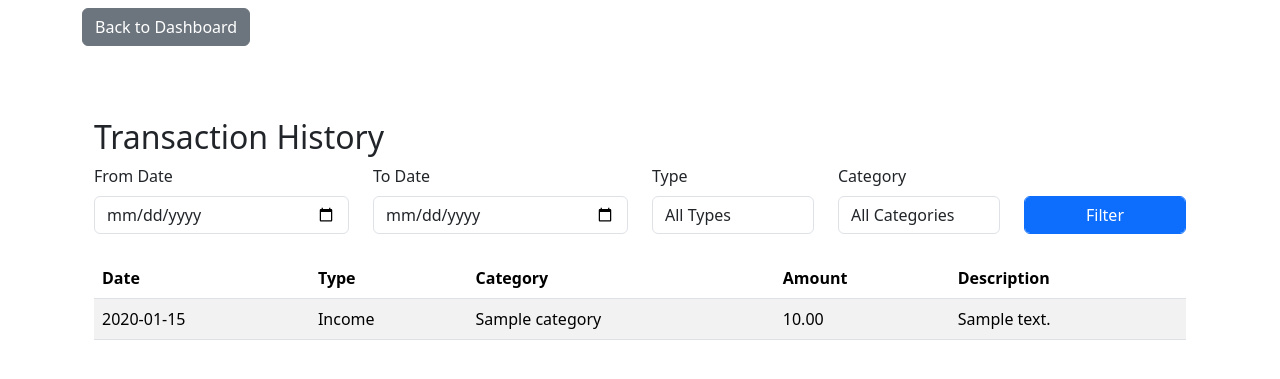
After one commit to tedee09/personal-finance-tracker, a PHP site: page /transaction_history.php in a window 1280 px wide. The commit adds this page. Shown: the top 379 px of the page. Run offline with PHP 8.4, Linux system fonts and the light colour scheme; a user stored in the database is signed in; tables that the repository leaves empty hold one stand-in row (values such as "Sample post").

Commit message:
pemberian nama untuk setiap file yang dikerjakan dan penambahan file baru dari arifin

```diff
--- a/db/db.php
+++ b/db/db.php
@@ -1,4 +1,5 @@
 <?php
+//tedy
 // Koneksi ke database
 $host = 'localhost';
 $dbname = 'personal_finance_tracker_db';
--- a/login.php
+++ b/login.php
@@ -1,4 +1,5 @@
 <?php
+//tedy
 require 'login_logic.php'; // Menghubungkan dengan logika login
 ?>
 
--- a/login_logic.php
+++ b/login_logic.php
@@ -1,4 +1,5 @@
 <?php
+//tedy
 require 'db/db.php';
 session_start();
 
--- a/logout.php
+++ b/logout.php
@@ -1,4 +1,5 @@
 <?php
+//tedy
 session_start();
 session_destroy();
 header("Location: login.php");
--- a/register.php
+++ b/register.php
@@ -1,4 +1,5 @@
 <?php
+//tedy
 require 'register_logic.php'; // Menghubungkan dengan logika register
 ?>
 
--- a/register_logic.php
+++ b/register_logic.php
@@ -1,4 +1,5 @@
 <?php
+//tedy
 require 'db/db.php';
 
 $register_error = ""; // Untuk menyimpan pesan error atau sukses
--- /dev/null
+++ b/transaction_history.php
@@ -0,0 +1,124 @@
+<?php
+//arifin
+require_once 'db/db.php';
+session_start();
+
+if (!isset($_SESSION['user_id'])) {
+    header("Location: login.php");
+    exit();
+}
+
+$user_id = $_SESSION['user_id'];
+$username = $_SESSION['username'];
+$filter_query = "WHERE t.user_id = $user_id";
+
+if ($_SERVER['REQUEST_METHOD'] === 'POST') {
+    $from_date = $_POST['from_date'] ?? '';
+    $to_date = $_POST['to_date'] ?? '';
+    $type_id = $_POST['type_id'] ?? '';
+    $category_id = $_POST['category_id'] ?? '';
+
+    if ($from_date && $to_date) {
+        $filter_query .= " AND t.transaction_date BETWEEN '$from_date' AND '$to_date'";
+    }
+    if ($type_id) {
+        $filter_query .= " AND t.type_id = $type_id";
+    }
+    if ($category_id) {
+        $filter_query .= " AND t.category_id = $category_id";
+    }
+}
+
+// Ini kode setelah diperbaiki, disusun yang rapih mas biar ga pegel pas baca, berantakan kali njir
+$transactions = mysqli_query($koneksi, "
+    SELECT
+        t.transaction_date,
+        t.amount,
+        t.description,
+        c.name as category_name,
+        t.type_id
+    FROM
+        transactions t
+    JOIN
+        categories c
+    ON
+        t.category_id = c.id
+    $filter_query
+    ORDER BY
+        t.transaction_date DESC
+");
+$categories = mysqli_query($koneksi, "SELECT id, name FROM categories WHERE user_id = $user_id");
+?>
+
+<!DOCTYPE html>
+<html lang="en">
+<head>
+    <meta charset="UTF-8">
+    <meta name="viewport" content="width=device-width, initial-scale=1.0">
+    <title>Transaction History</title>
+    <link href="https://cdn.jsdelivr.net/npm/bootstrap@5.3.0-alpha1/dist/css/bootstrap.min.css" rel="stylesheet">
+</head>
+<body>
+    <div class="container mt-2">
+    <a href="dashboard.php" class="btn btn-secondary mb-4">Back to Dashboard</a>
+    <div class="container mt-5">
+        <h2>Transaction History</h2>
+        <form method="POST" class="mb-4">
+            <div class="row align-items-end">
+                <div class="col-md-3">
+                    <label for="from_date" class="form-label">From Date</label>
+                    <input type="date" id="from_date" name="from_date" class="form-control" placeholder="From Date">
+                </div>
+                <div class="col-md-3">
+                    <label for="to_date" class="form-label">To Date</label>
+                    <input type="date" id="to_date" name="to_date" class="form-control" placeholder="To Date">
+                </div>
+                <div class="col-md-2">
+                    <label for="type_id" class="form-label">Type</label>
+                    <select id="type_id" name="type_id" class="form-control">
+                        <option value="">All Types</option>
+                        <option value="1">Income</option>
+                        <option value="2">Expense</option>
+                    </select>
+                </div>
+                <div class="col-md-2">
+                    <label for="category_id" class="form-label">Category</label>
+                    <select id="category_id" name="category_id" class="form-control">
+                        <option value="">All Categories</option>
+                        <?php while ($row = mysqli_fetch_assoc($categories)): ?>
+                            <option value="<?php echo $row['id']; ?>"><?php echo $row['name']; ?></option>
+                        <?php endwhile; ?>
+                    </select>
+                </div>
+                <div class="col-md-2">
+                    <label class="form-label" style="visibility: hidden;">Filter</label>
+                    <button type="submit" class="btn btn-primary form-control">Filter</button>
+                </div>
+            </div>
+        </form>
+
+        <table class="table table-striped">
+            <thead>
+                <tr>
+                    <th>Date</th>
+                    <th>Type</th>
+                    <th>Category</th>
+                    <th>Amount</th>
+                    <th>Description</th>
+                </tr>
+            </thead>
+            <tbody>
+                <?php while ($row = mysqli_fetch_assoc($transactions)): ?>
+                    <tr>
+                        <td><?php echo $row['transaction_date']; ?></td>
+                        <td><?php echo $row['type_id'] == 1 ? 'Income' : 'Expense'; ?></td>
+                        <td><?php echo $row['category_name']; ?></td>
+                        <td><?php echo $row['amount']; ?></td>
+                        <td><?php echo $row['description']; ?></td>
+                    </tr>
+                <?php endwhile; ?>
+            </tbody>
+        </table>
+    </div>
+</body>
+</html>
```
Also changed, not shown: dashboard.php (+36 -13 lines), manage_categories.php (added, +100 -0 lines).
